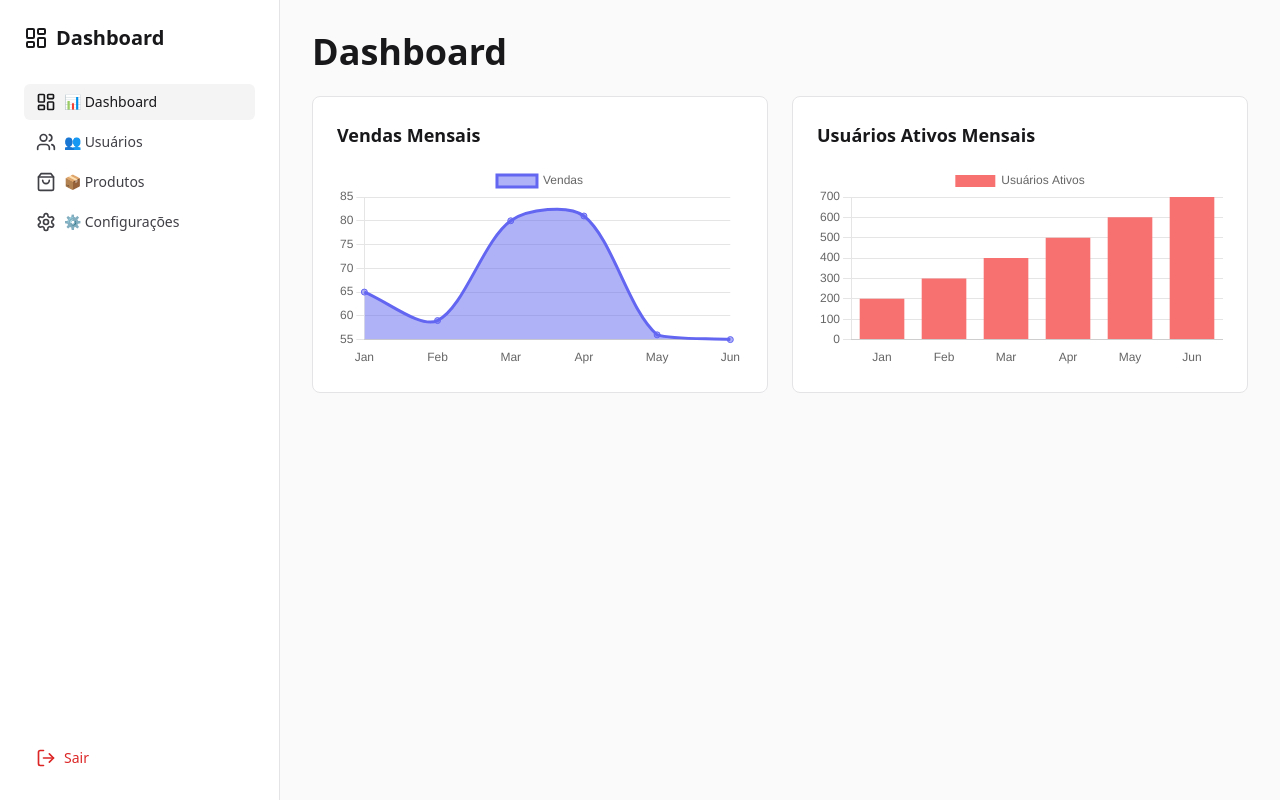
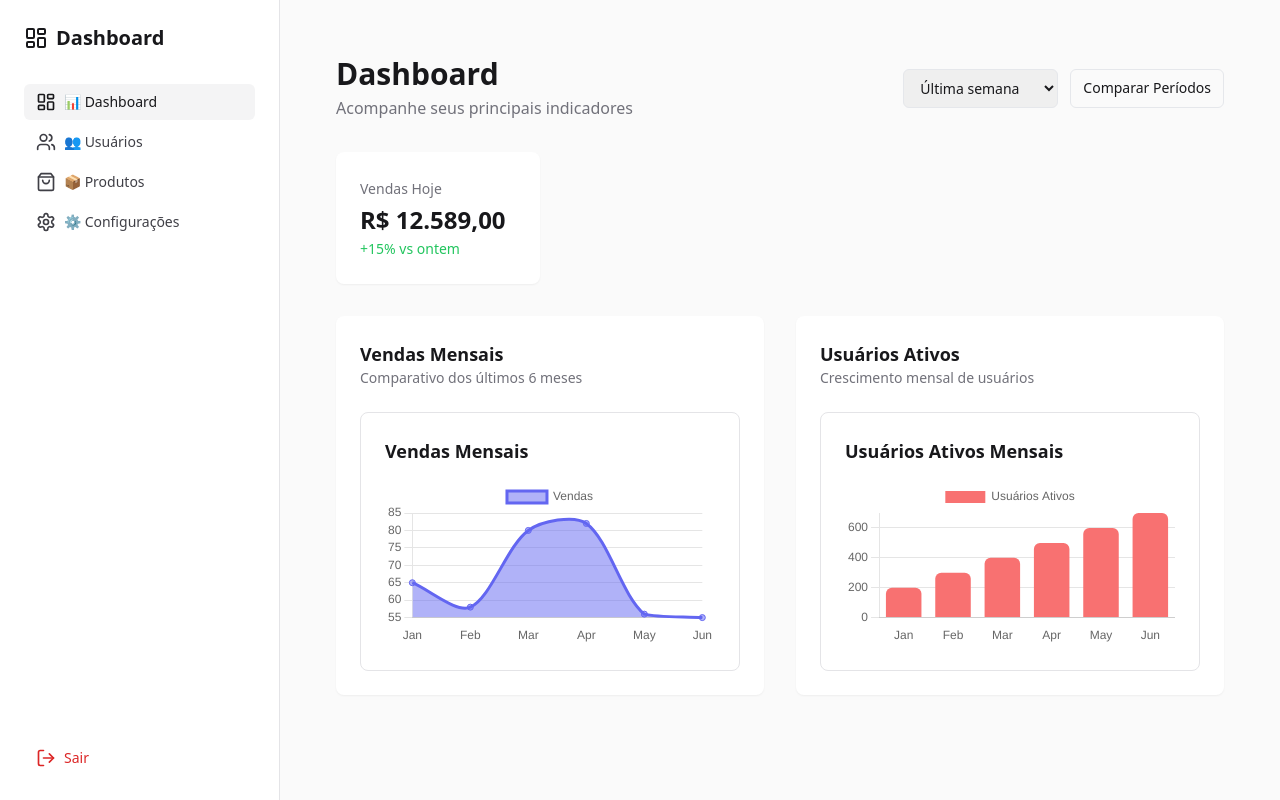
Before and after one commit to agostinhomarcia/-admin-dashboard, a Next.js app: page /dashboard in a window 1280 px wide. Built offline with nearby package versions, Linux system fonts and the light colour scheme.

Commit message:
feat: change dasboard

```diff
--- a/app/dashboard/page.tsx
+++ b/app/dashboard/page.tsx
@@ -1,14 +1,115 @@
+"use client";
+
+import { useState, useEffect } from "react";
 import { SalesChart } from "@/components/dashboard/charts/sales-chart";
 import { ActiveUsersChart } from "@/components/dashboard/charts/active-users-chart";
 
-export default function DashboardPage() {
+export default function Dashboard() {
+  const [timeRange, setTimeRange] = useState("6");
+  const [chartType, setChartType] = useState<"line" | "bar" | "area">("line");
+  const [compareMode, setCompareMode] = useState(false);
+  const [salesData, setSalesData] = useState([{ date: "Jan", value: 65 }]);
+  const [usersData, setUsersData] = useState([{ date: "Jan", value: 200 }]);
+
+  useEffect(() => {
+    const generateData = () => {
+      const months = ["Jan", "Feb", "Mar", "Apr", "May", "Jun"];
+
+      // Dados de vendas - padrão de curva com pico em Mar/Apr
+      const salesValues = [65, 58, 80, 82, 56, 55];
+      const sales = months.map((month, index) => ({
+        date: month,
+        value: salesValues[index],
+      }));
+
+      // Dados de usuários - crescimento progressivo
+      const userValues = [200, 300, 400, 500, 600, 700];
+      const users = months.map((month, index) => ({
+        date: month,
+        value: userValues[index],
+      }));
+
+      setSalesData(sales);
+      setUsersData(users);
+    };
+
+    generateData();
+    const interval = setInterval(generateData, 60000); // Atualiza a cada 1 minuto
+    return () => clearInterval(interval);
+  }, []);
+
   return (
-    <div className="space-y-6">
-      <h1 className="text-4xl font-bold">Dashboard</h1>
+    <div className="max-w-7xl mx-auto p-6 space-y-8">
+      {/* Header */}
+      <div className="flex items-center justify-between">
+        <div>
+          <h1 className="text-3xl font-bold">Dashboard</h1>
+          <p className="text-zinc-500 mt-1">
+            Acompanhe seus principais indicadores
+          </p>
+        </div>
 
-      <div className="grid grid-cols-1 md:grid-cols-2 gap-6">
-        <SalesChart />
-        <ActiveUsersChart />
+        {/* Filtros */}
+        <div className="flex gap-3">
+          <select
+            className="px-3 py-2 border rounded-md text-sm dark:bg-zinc-800"
+            onChange={(e) => setTimeRange(e.target.value)}
+            value={timeRange}
+          >
+            <option value="7">Última semana</option>
+            <option value="30">Último mês</option>
+            <option value="90">Últimos 3 meses</option>
+            <option value="180">Últimos 6 meses</option>
+            <option value="365">Último ano</option>
+          </select>
+
+          <button
+            onClick={() => setCompareMode(!compareMode)}
+            className={`px-3 py-2 text-sm border rounded-md ${
+              compareMode ? "bg-zinc-100 dark:bg-zinc-800" : ""
+            }`}
+          >
+            Comparar Períodos
+          </button>
+        </div>
+      </div>
+
+      {/* Cards principais - 4 colunas */}
+      <div className="grid grid-cols-1 md:grid-cols-2 lg:grid-cols-4 gap-6">
+        <div className="bg-white dark:bg-zinc-800 p-6 rounded-lg shadow-sm">
+          <span className="text-sm text-zinc-500">Vendas Hoje</span>
+          <h3 className="text-2xl font-bold mt-1">R$ 12.589,00</h3>
+          <span className="text-sm text-green-500">+15% vs ontem</span>
+        </div>
+        {/* Mais 3 cards similares */}
+      </div>
+
+      {/* Gráficos principais */}
+      <div className="grid grid-cols-1 lg:grid-cols-2 gap-8">
+        <div className="bg-white dark:bg-zinc-800 p-6 rounded-lg shadow-sm">
+          <div className="flex items-center justify-between mb-6">
+            <div>
+              <h2 className="text-lg font-semibold">Vendas Mensais</h2>
+              <p className="text-sm text-zinc-500">
+                Comparativo dos últimos 6 meses
+              </p>
+            </div>
+            {/* Legenda do gráfico */}
+          </div>
+          <SalesChart data={salesData} />
+        </div>
+
+        <div className="bg-white dark:bg-zinc-800 p-6 rounded-lg shadow-sm">
+          <div className="flex items-center justify-between mb-6">
+            <div>
+              <h2 className="text-lg font-semibold">Usuários Ativos</h2>
+              <p className="text-sm text-zinc-500">
+                Crescimento mensal de usuários
+              </p>
+            </div>
+          </div>
+          <ActiveUsersChart data={usersData.map((item) => item.value)} />
+        </div>
       </div>
     </div>
   );
--- a/components/dashboard/charts/active-users-chart.tsx
+++ b/components/dashboard/charts/active-users-chart.tsx
@@ -20,29 +20,50 @@ ChartJS.register(
   Legend
 );
 
-export function ActiveUsersChart() {
-  const data = {
-    labels: ["Jan", "Feb", "Mar", "Apr", "May", "Jun"],
+// Definir interface para as props
+interface ActiveUsersChartProps {
+  data?: number[];
+  labels?: string[];
+}
+
+export function ActiveUsersChart({
+  data = [200, 300, 400, 500, 600, 700], // valores default
+  labels = ["Jan", "Feb", "Mar", "Apr", "May", "Jun"],
+}: ActiveUsersChartProps) {
+  const chartData = {
+    labels,
     datasets: [
       {
         label: "Usuários Ativos",
-        data: [200, 300, 400, 500, 600, 700],
+        data,
         backgroundColor: "rgb(248, 113, 113)",
+        borderRadius: 6,
+        hoverBackgroundColor: "rgb(239, 68, 68)",
       },
     ],
   };
 
-  return (
-    <div className="p-6 bg-white dark:bg-zinc-950 rounded-lg border border-zinc-200 dark:border-zinc-800">
-      <h2 className="text-lg font-semibold mb-4">Usuários Ativos Mensais</h2>
-      <Bar
-        data={data}
-        options={{
+  const options = {
     responsive: true,
+    plugins: {
+      legend: {
+        position: "top" as const,
+      },
+      tooltip: {
+        callbacks: {
+          label: (context: any) => `${context.parsed.y} usuários`,
+        },
+      },
+    },
     scales: {
       y: {
+        beginAtZero: true,
         grid: {
           color: "rgba(0, 0, 0, 0.1)",
+        },
+        ticks: {
+          callback: (value: number) =>
+            value >= 1000 ? `${value / 1000}k` : value,
         },
       },
       x: {
@@ -51,8 +72,12 @@ export function ActiveUsersChart() {
         },
       },
     },
-        }}
-      />
+  };
+
+  return (
+    <div className="p-6 bg-white dark:bg-zinc-950 rounded-lg border border-zinc-200 dark:border-zinc-800">
+      <h2 className="text-lg font-semibold mb-4">Usuários Ativos Mensais</h2>
+      <Bar data={chartData} options={options as any} />
     </div>
   );
 }
--- a/components/dashboard/charts/overview-chart.tsx
+++ b/components/dashboard/charts/overview-chart.tsx
@@ -22,40 +22,76 @@ ChartJS.register(
   Legend
 );
 
-export function OverviewChart() {
+interface OverviewChartProps {
+  salesData?: number[];
+  visitsData?: number[];
+  labels?: string[];
+}
+
+export function OverviewChart({
+  salesData = [100, 200, 300, 400, 500, 600],
+  visitsData = [50, 100, 150, 200, 250, 300],
+  labels = ["Jul", "Ago", "Set", "Out", "Nov", "Dez"],
+}: OverviewChartProps) {
   const data = {
-    labels: ["Jan", "Fev", "Mar", "Abr", "Mai", "Jun"],
+    labels,
     datasets: [
       {
         label: "Vendas",
-        data: [65, 59, 80, 81, 56, 55],
+        data: salesData,
         borderColor: "rgb(99, 102, 241)",
+        backgroundColor: "rgba(99, 102, 241, 0.1)",
         tension: 0.3,
+        fill: true,
+        pointRadius: 4,
+        pointHoverRadius: 6,
       },
       {
         label: "Visitas",
-        data: [28, 48, 40, 19, 86, 27],
+        data: visitsData,
         borderColor: "rgb(248, 113, 113)",
+        backgroundColor: "rgba(248, 113, 113, 0.1)",
         tension: 0.3,
+        fill: true,
+        pointRadius: 4,
+        pointHoverRadius: 6,
       },
     ],
   };
 
-  return (
-    <div className="p-6 bg-white dark:bg-zinc-950 rounded-lg border border-zinc-200 dark:border-zinc-800">
-      <h2 className="text-lg font-semibold mb-4">Visão Geral</h2>
-      <Line
-        data={data}
-        options={{
+  const options = {
     responsive: true,
     interaction: {
       mode: "index" as const,
       intersect: false,
     },
+    plugins: {
+      legend: {
+        position: "top" as const,
+        labels: {
+          usePointStyle: true,
+          pointStyle: "circle",
+        },
+      },
+      tooltip: {
+        callbacks: {
+          label: (context: any) => {
+            const label = context.dataset.label;
+            const value = context.parsed.y;
+            return `${label}: ${value.toLocaleString()}`;
+          },
+        },
+      },
+    },
     scales: {
       y: {
+        beginAtZero: true,
         grid: {
           color: "rgba(0, 0, 0, 0.1)",
+        },
+        ticks: {
+          callback: (value: number) =>
+            value >= 1000 ? `${value / 1000}k` : value,
         },
       },
       x: {
@@ -64,8 +100,24 @@ export function OverviewChart() {
         },
       },
     },
-        }}
-      />
+  };
+
+  return (
+    <div className="p-6 bg-white dark:bg-zinc-950 rounded-lg border border-zinc-200 dark:border-zinc-800">
+      <div className="flex items-center justify-between mb-4">
+        <h2 className="text-lg font-semibold">Visão Geral</h2>
+        <div className="flex gap-4 text-sm text-zinc-500">
+          <div className="flex items-center gap-2">
+            <div className="w-3 h-3 rounded-full bg-indigo-500" />
+            <span>Vendas</span>
+          </div>
+          <div className="flex items-center gap-2">
+            <div className="w-3 h-3 rounded-full bg-red-400" />
+            <span>Visitas</span>
+          </div>
+        </div>
+      </div>
+      <Line data={data} options={options as any} />
     </div>
   );
 }
--- a/components/dashboard/charts/retention-chart.tsx
+++ /dev/null
@@ -1,31 +0,0 @@
-import { Doughnut } from "react-chartjs-2";
-import { useEffect, useState } from "react";
-import { ChartData } from "chart.js";
-
-export function RetentionChart() {
-  const [data, setData] = useState<ChartData<"doughnut">>({
-    labels: [],
-    datasets: [
-      {
-        label: "Vendas",
-        data: [],
-      },
-    ],
-  });
-
-  useEffect(() => {
-    async function fetchData() {
-      const response = await fetch("/api/sales");
-      const result = await response.json();
-      setData(result);
-    }
-    fetchData();
-  }, []);
-
-  return (
-    <div className="p-6 bg-white dark:bg-zinc-950 rounded-lg border border-zinc-200 dark:border-zinc-800">
-      <h2 className="text-lg font-semibold mb-4">Retenção de Usuários</h2>
-      <Doughnut data={data} options={{ responsive: true }} />
-    </div>
-  );
-}
--- a/components/dashboard/charts/revenue-chart.tsx
+++ /dev/null
@@ -1,21 +0,0 @@
-import { Bar } from "react-chartjs-2";
-
-export function RevenueChart() {
-  const data = {
-    labels: ["Produto A", "Produto B", "Produto C"],
-    datasets: [
-      {
-        label: "Receita",
-        data: [3000, 2000, 1500],
-        backgroundColor: ["#4CAF50", "#FF9800", "#F44336"],
-      },
-    ],
-  };
-
-  return (
-    <div className="p-6 bg-white dark:bg-zinc-950 rounded-lg border border-zinc-200 dark:border-zinc-800">
-      <h2 className="text-lg font-semibold mb-4">Receita por Produto</h2>
-      <Bar data={data} options={{ responsive: true }} />
-    </div>
-  );
-}
--- a/components/dashboard/charts/sales-chart.tsx
+++ b/components/dashboard/charts/sales-chart.tsx
@@ -24,13 +24,17 @@ ChartJS.register(
   Filler
 );
 
-export function SalesChart() {
-  const data = {
-    labels: ["Jan", "Feb", "Mar", "Apr", "May", "Jun"],
+interface SalesChartProps {
+  data: { date: string; value: number }[];
+}
+
+export function SalesChart({ data }: SalesChartProps) {
+  const chartData = {
+    labels: data.map((item) => item.date),
     datasets: [
       {
         label: "Vendas",
-        data: [65, 59, 80, 81, 56, 55],
+        data: data.map((item) => item.value),
         borderColor: "rgb(99, 102, 241)",
         backgroundColor: "rgba(99, 102, 241, 0.5)",
         tension: 0.3,
@@ -43,7 +47,7 @@ export function SalesChart() {
     <div className="p-6 bg-white dark:bg-zinc-950 rounded-lg border border-zinc-200 dark:border-zinc-800">
       <h2 className="text-lg font-semibold mb-4">Vendas Mensais</h2>
       <Line
-        data={data}
+        data={chartData}
         options={{
           responsive: true,
           plugins: {
```
Also changed, not shown: components/dashboard/activity/recent-activity.tsx (deleted, +0 -48 lines). Lines whose indentation alone changed are shown as unchanged.
